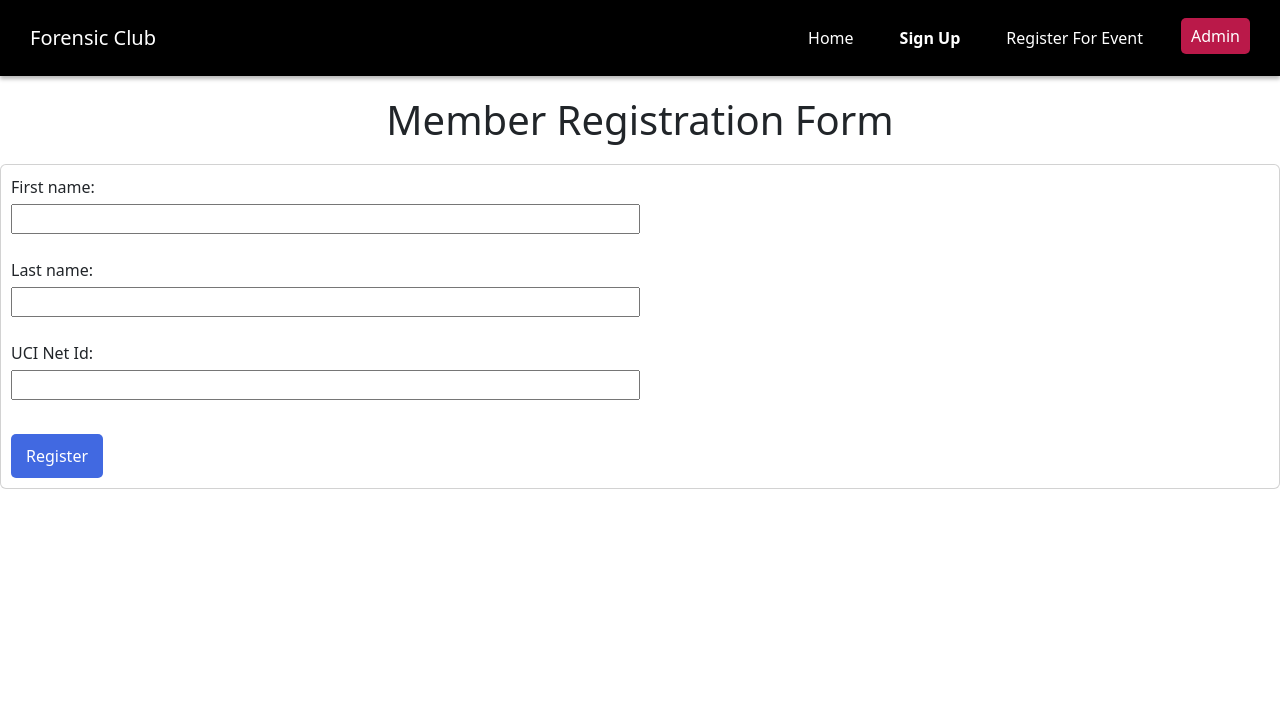
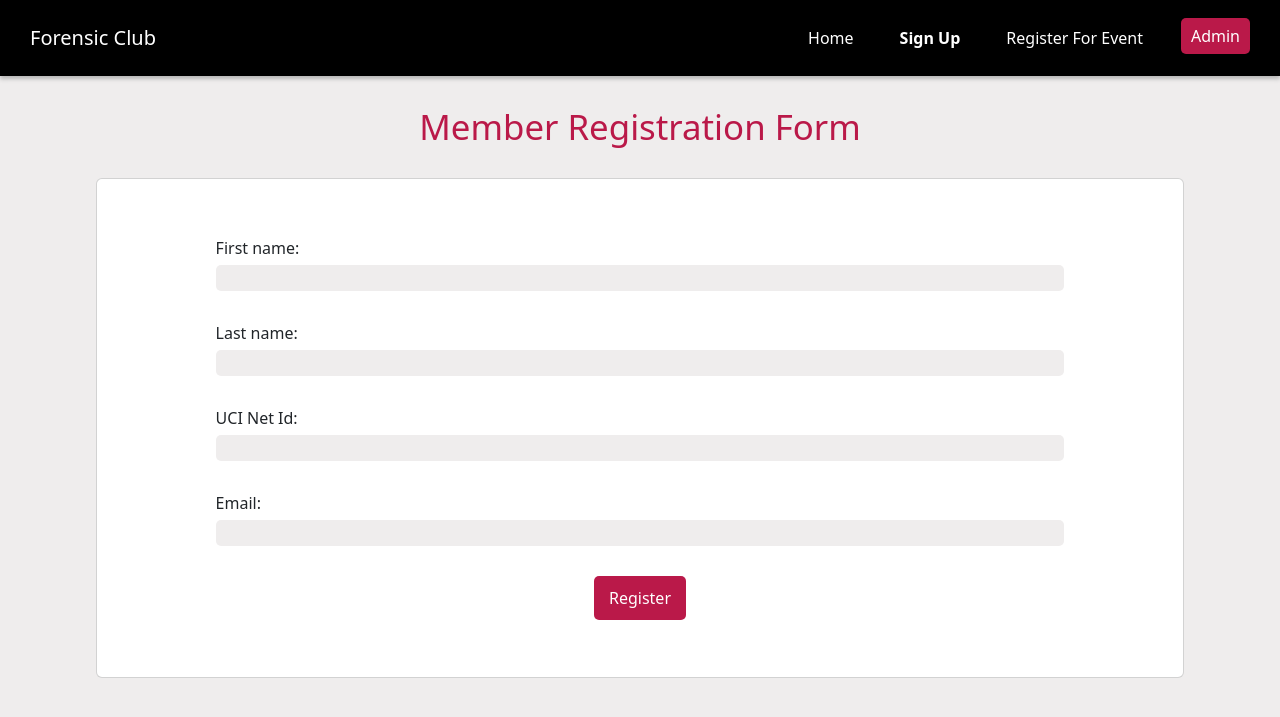
Before and after one commit to CrystalChiu/member-manager, a Flask app: page /add-member in a window 1280 px wide. Shown: the top 717 px of the page. Run offline with Flask 3, Linux system fonts and the light colour scheme.

Commit message:
finished frontend for index + forms, restructured forms template

```diff
--- a/app/routes.py
+++ b/app/routes.py
@@ -13,7 +13,7 @@ def routes(app, db, ADMIN_PASSWORD_HASH):
 
     @app.route('/add-member', methods=["GET"])
     def render_add_member():
-        return render_template('add-member.html')
+        return render_template('add-member.html', submit='process_add_member', page_title='Sign Up')
 
     @app.route('/add-member', methods=['POST'])
     def process_add_member():
@@ -43,7 +43,7 @@ def routes(app, db, ADMIN_PASSWORD_HASH):
         #today = datetime.today().date()
         avail_events = [event[0] for event in db.session.query(Event.event_name).all()]
 
-        return render_template('event-signup.html', avail_events=avail_events)
+        return render_template('event-signup.html', submit='process_event_signup', avail_events=avail_events, page_title='Event Sign Up')
 
     @app.route('/event-signup', methods=['POST'])
     def process_event_signup():
@@ -71,7 +71,7 @@ def routes(app, db, ADMIN_PASSWORD_HASH):
 
     @app.route('/check-in', methods=['GET'])
     def render_check_in():
-        return render_template('member-check-in.html')
+        return render_template('member-check-in.html', submit='process_check_in', page_title='Check In')
 
     @app.route('/check-in', methods=['POST'])
     def process_check_in():
--- a/app/static/css/forms.css
+++ b/app/static/css/forms.css
@@ -1,14 +1,17 @@
 #input-form {
-    margin: 10px;
+    margin: 10px auto;
     display: flex;
     flex-direction: column;
+    padding: 10px;
+    width: 80%;
 }
 
 #submit-button {
-    margin-top: 10px;
+    margin: auto;
+    margin-bottom: 0;
     width: fit-content;
     padding: 10px 15px 10px 15px;
-    background: royalblue;
+    background: #BA1949;;
     color: white;
     border: none;
     border-radius: 5px;
@@ -16,13 +19,36 @@
 
 label {
     margin-bottom: 5px;
+    font-weight: 500;
 }
 
 input {
-    max-width: 50%;
+    margin-bottom: 30px;
+    border: none;
+    background: #EFEDED;
+    border-radius: 5px;
 }
 
 h1 {
-    margin: 20px;
+    margin: 30px;
     text-align: center;
+    color: #BA1949;
+    font-size: calc(1.375rem + 1vw);
 }
+
+.card {
+    margin: auto;
+    width: 85%;
+    height: 500px;
+    display: flex;
+    flex-direction: column;
+    justify-content: center;
+}
+
+body {
+    background-color: #EFEDED;
+}
+
+.required {
+    color: #BA1949;
+}
--- a/app/static/css/index.css
+++ b/app/static/css/index.css
@@ -15,7 +15,7 @@
     align-self: center;
     font-weight: 450;
     margin: 15px;
-    font-size: large;
+    font-size: x-large;
 }
 
 #logo {
@@ -38,10 +38,6 @@
     align-items: center;
 }
 
-#grouping {
-    margin: 100px;
-}
-
 .police-tape-pattern {
     font-style: italic;
     text-align: center;
--- a/app/templates/add-member.html
+++ b/app/templates/add-member.html
@@ -1,25 +1,19 @@
-{% extends 'base.html' %}
+{% extends 'forms.html' %}
 
-{% block header %}
-    <title>Sign Up</title>
-    <link rel="stylesheet" href="{{ url_for('static', filename='css/forms.css') }}">
-{% endblock %}
+{% block form_title %}<h1>Member Registration Form</h1>{% endblock %}
 
-{% block body %}
-    <!--take the text input from each input field and build a query from it-->
-    <h1>Member Registration Form</h1>
-    <div class="card">
-        <form id="input-form" action="{{ url_for('process_add_member') }}" method="POST">
+{% block form_content %}
     <label for="fname">First name:</label>
-            <input type="text" id="fname" name="fname"><br>
+    <input type="text" id="fname" name="fname">
 
     <label for="lname">Last name:</label>
-            <input type="text" id="lname" name="lname"><br>
+    <input type="text" id="lname" name="lname">
 
     <label for="netId">UCI Net Id:</label>
-            <input type="text" id="netId" name="netId"><br>
+    <input type="text" id="netId" name="netId">
+
+    <label for="email">Email:</label>
+    <input type="text" id="email" name="email">
 
     <input id="submit-button" type="submit" value="Register">
-        </form>
-    </div>
 {% endblock %}
--- a/app/templates/forms.html
+++ b/app/templates/forms.html
@@ -0,0 +1,32 @@
+{% extends 'base.html' %}
+
+{% block header %}
+    <link rel="stylesheet" href="{{ url_for('static', filename='css/forms.css') }}">
+    <title>{{ page_title }}</title>
+{% endblock %}
+
+{% block body %}
+    <!--take the text input from each input field and build a query from it-->
+    {% block form_title %}{% endblock %}
+
+    <div class="card">
+        <!--eventually i want to pass in the correct function to call-->
+        <form id="input-form" action="{{ url_for( submit ) }}" method="POST">
+            {% block form_content %}
+                <label for="fname">First name:</label>
+                <input type="text" id="fname" name="fname">
+
+                <label for="lname">Last name:</label>
+                <input type="text" id="lname" name="lname">
+
+                <label for="netId">UCI Net Id:</label>
+                <input type="text" id="netId" name="netId">
+
+                <label for="email">Email:</label>
+                <input type="text" id="email" name="email">
+
+                <input id="submit-button" type="submit" value="Register">
+            {% endblock %}
+        </form>
+    </div>
+{% endblock %}
```
Also changed, not shown: app/templates/event-signup.html (+7 -12 lines). Lines whose indentation alone changed are shown as unchanged.
